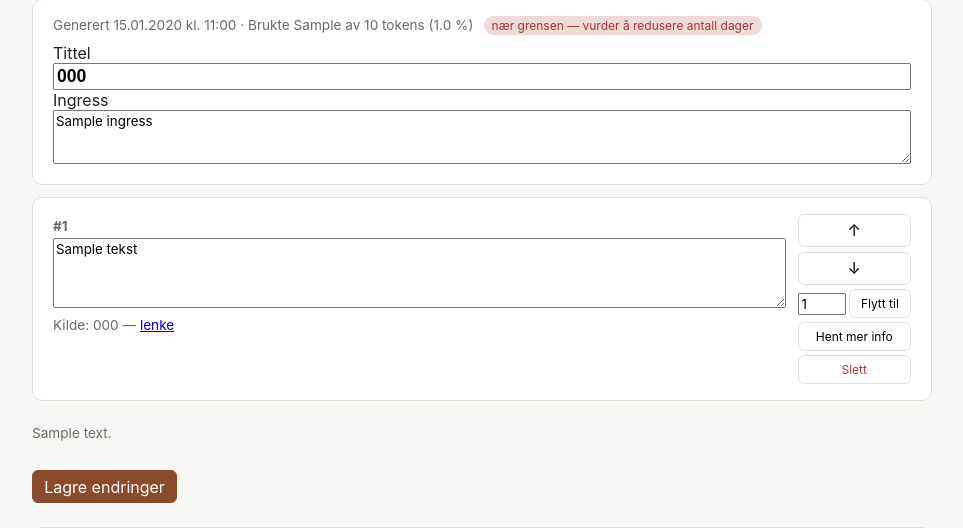
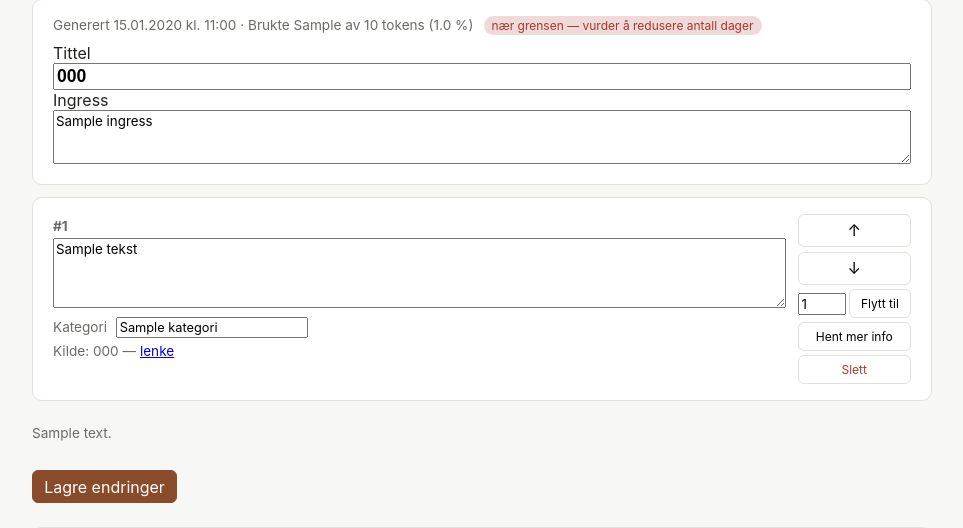
Before and after one commit to fgjestad/vibecoding, a FastAPI app: template app/templates/artikler.html in a window 1280 px wide. Shown: the part 814-1342 px from the top of the page, without its empty margins (158-1121 px from the left). Run offline with FastAPI, Linux system fonts and the light colour scheme; the template is opened without the code that fills it: most values are stand-ins (such as "Sample title", 1, 10 or a date in 2020).

Commit message:
Add files via upload

```diff
--- a/app/templates/artikler.html
+++ b/app/templates/artikler.html
@@ -154,7 +154,13 @@
 
           {% for a in avsnitt %}
             {% if a.ny_kategori %}
-              <h2 style="margin-top: 1.5rem;">{{ a.kategori }}</h2>
+              <input
+                type="text"
+                name="kategori_{{ a.id }}"
+                value="{{ a.kategori }}"
+                title="Endre for å gi denne mellomtittelen (og alle avsnitt under den) et nytt navn"
+                style="margin-top: 1.5rem; display: block; width: 100%; font-size: 1.3rem; font-weight: 700; font-family: inherit; border: none; border-bottom: 1px dashed var(--border); background: transparent; padding: 0.2rem 0;"
+              />
             {% endif %}
             <div class="kort" style="margin-top: 0.75rem;">
               <div style="display: flex; justify-content: space-between; align-items: flex-start; gap: 0.75rem;">
@@ -169,6 +175,18 @@
                     rows="4"
                     style="width: 100%; font-family: inherit;"
                   >{{ a.tekst }}</textarea>
+                  {% if not a.ny_kategori %}
+                    <label class="meta" style="display: block; margin-top: 0.3rem; font-weight: normal;">
+                      Kategori
+                      <input
+                        type="text"
+                        name="kategori_{{ a.id }}"
+                        value="{{ a.kategori }}"
+                        title="Endre til en annen verdi for å bryte dette avsnittet ut som (starten på) en ny kategori"
+                        style="width: 12rem; font-size: 0.8rem; font-family: inherit; margin-left: 0.3rem;"
+                      />
+                    </label>
+                  {% endif %}
                   <div class="meta" style="margin-top: 0.3rem;">
                     Kilde: {{ a.kilde_tittel }}
                     {% if a.kilde_url %} — <a href="{{ a.kilde_url }}" target="_blank" rel="noopener">lenke</a>{% endif %}
```
